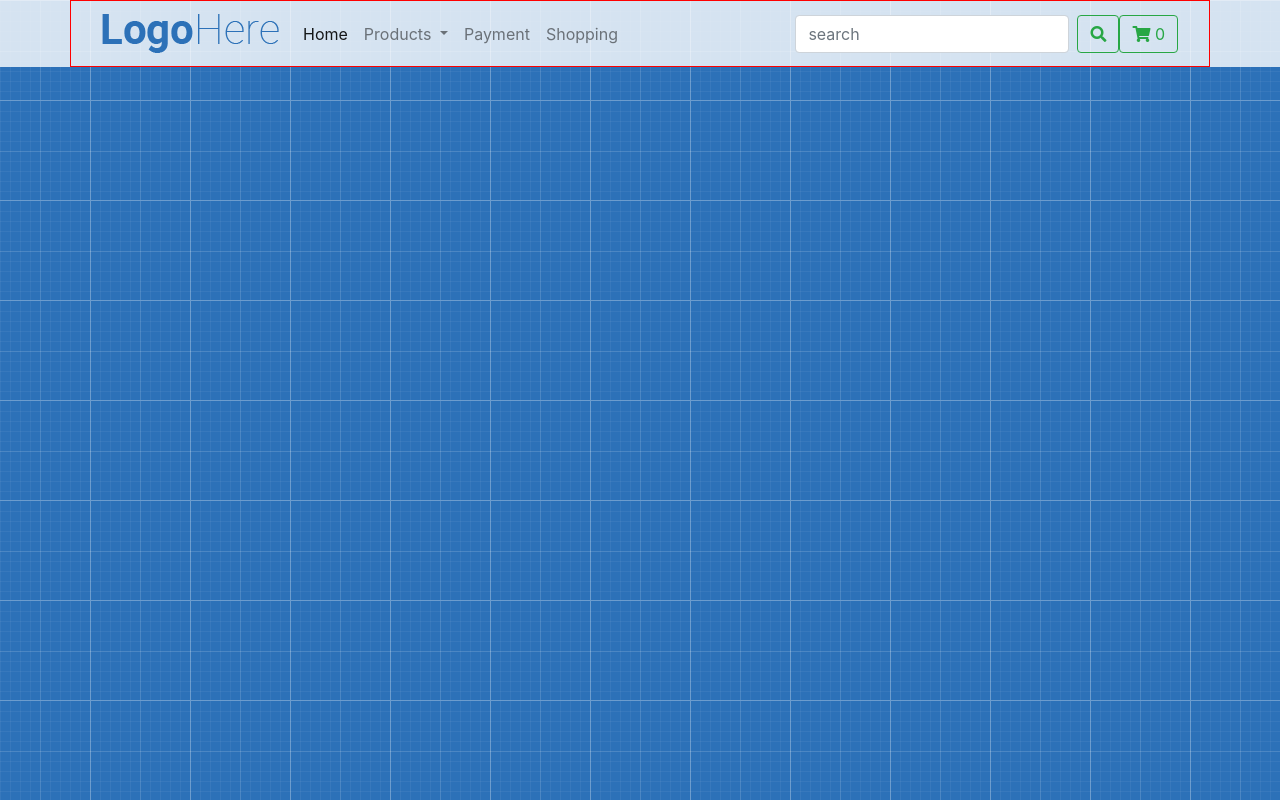
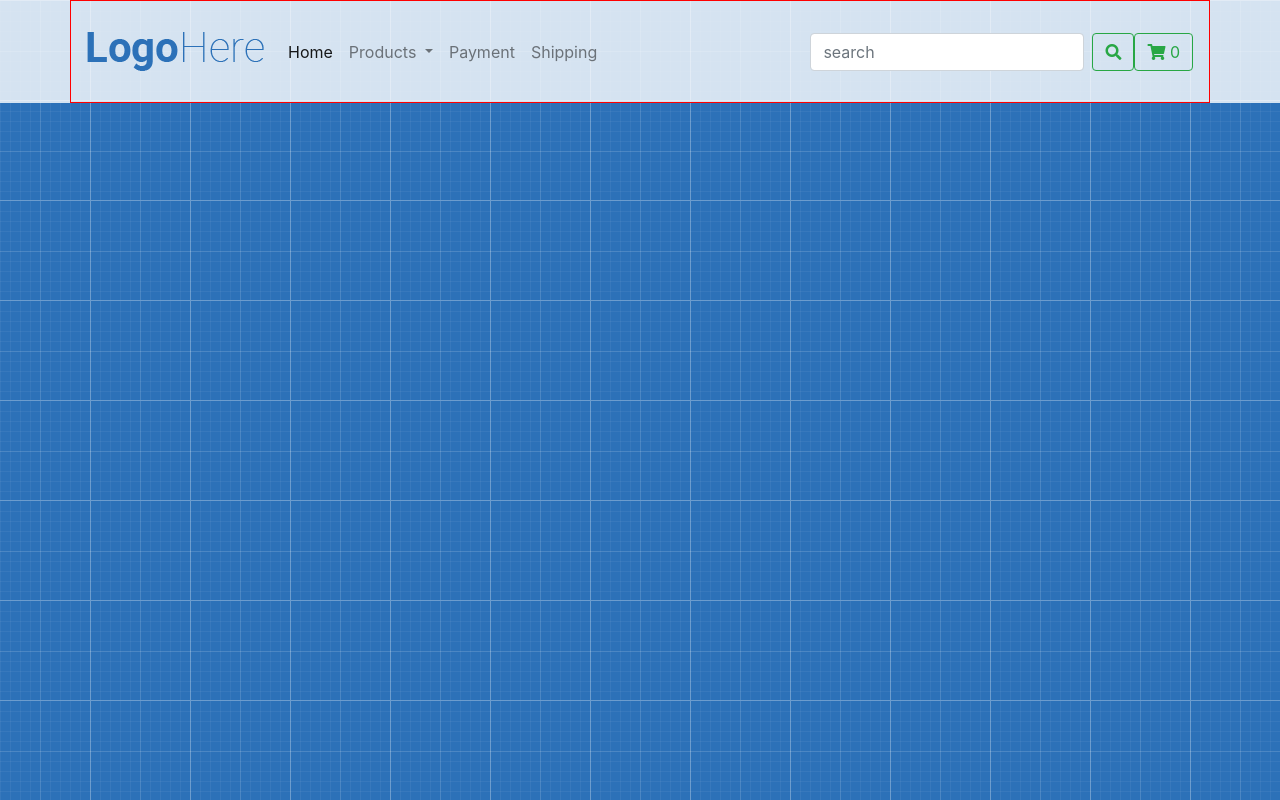
Before and after one commit to ItsMari0/Front-End_shop-Template, a plain HTML site: page index.html in a window 1280 px wide. Drawn offline with Linux system fonts and the light colour scheme.

Commit message:
работа с navbar

```diff
--- a/assets/css/style.css
+++ b/assets/css/style.css
@@ -1,4 +1,4 @@
-.header-navbar {
+.page-header__navbar {
   background-color: rgba(255, 255, 255, 0.8);
 }
 
@@ -11,6 +11,13 @@
   border: 1px solid red;
 }
 
+.navbar {
+  margin-left: -15px;
+  margin-right: -15px;
+  padding-top: 26px;
+  padding-bottom: 26px;
+}
+
 body {
   background-image: url(../img/patt.png);
   background-position: 50% 0;
--- a/assets/scss/_header.scss
+++ b/assets/scss/_header.scss
@@ -1,11 +1,10 @@
-
-.header{
-  &-navbar{
+.page-header {
+    &__navbar {
         background-color: rgba(255, 255, 255, 0.8);
     }
 }
 
-.container{
+.container {
     width: 100%;
     margin-right: auto;
     margin-left: auto;
@@ -13,3 +12,10 @@
     padding-right: $gap;
     border: 1px solid red;
 }
+
+.navbar {
+    margin-left: -$gap;
+    margin-right: -$gap;
+    padding-top: 26px;
+    padding-bottom: 26px;
+}
--- a/index.html
+++ b/index.html
@@ -3,8 +3,7 @@
 
 <head>
     <meta charset="UTF-8">
-  <meta name="viewport"
-    content="width=device-width, user-scalable=no, initial-scale=1.0, maximum-scale=1.0, minimum-scale=1.0">
+    <meta name="viewport" content="width=device-width, user-scalable=no, initial-scale=1.0, maximum-scale=1.0, minimum-scale=1.0">
     <meta http-equiv="X-UA-Compatible" content="ie=edge">
     <title>SHOP-TEMPLATE</title>
     <link rel="stylesheet" href="libs/bootstrap/dist/css/bootstrap.min.css">
@@ -14,8 +13,8 @@
 </head>
 
 <body>
-  <header class="header">
-    <div class="header-navbar">
+    <header class="page-header">
+        <div class="page-header__navbar">
 
 
             <div class="container">
@@ -31,8 +30,7 @@
                                 <a href="#" class="nav-link">Home</a>
                             </li>
                             <li class="nav-item dropdown">
-                <a href="#" class="nav-link dropdown-toggle" id="navbarDropdown" role="button" data-toggle="dropdown"
-                  aria-haspopup="true" aria-expanded="false">
+                                <a href="#" class="nav-link dropdown-toggle" id="navbarDropdown" role="button" data-toggle="dropdown" aria-haspopup="true" aria-expanded="false">
                   Products
                 </a>
                                 <div class="dropdown-menu" aria-labelledby="navbarDropdown">
@@ -47,7 +45,7 @@
                                 <a href="#" class="nav-link">Payment</a>
                             </li>
                             <li class="nav-item">
-                <a href="#" class="nav-link">Shopping</a>
+                                <a href="#" class="nav-link">Shipping</a>
                             </li>
                         </ul>
 
```
Lines whose indentation alone changed are shown as unchanged.
